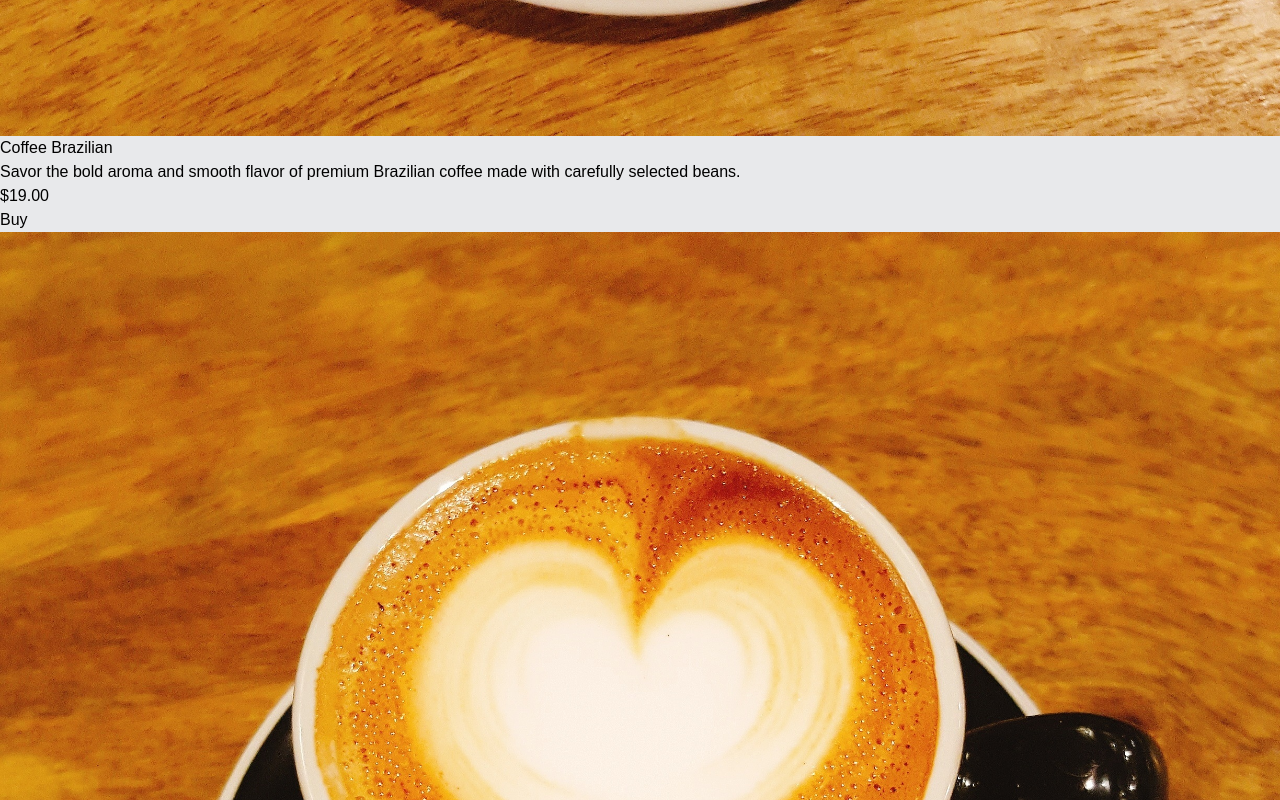
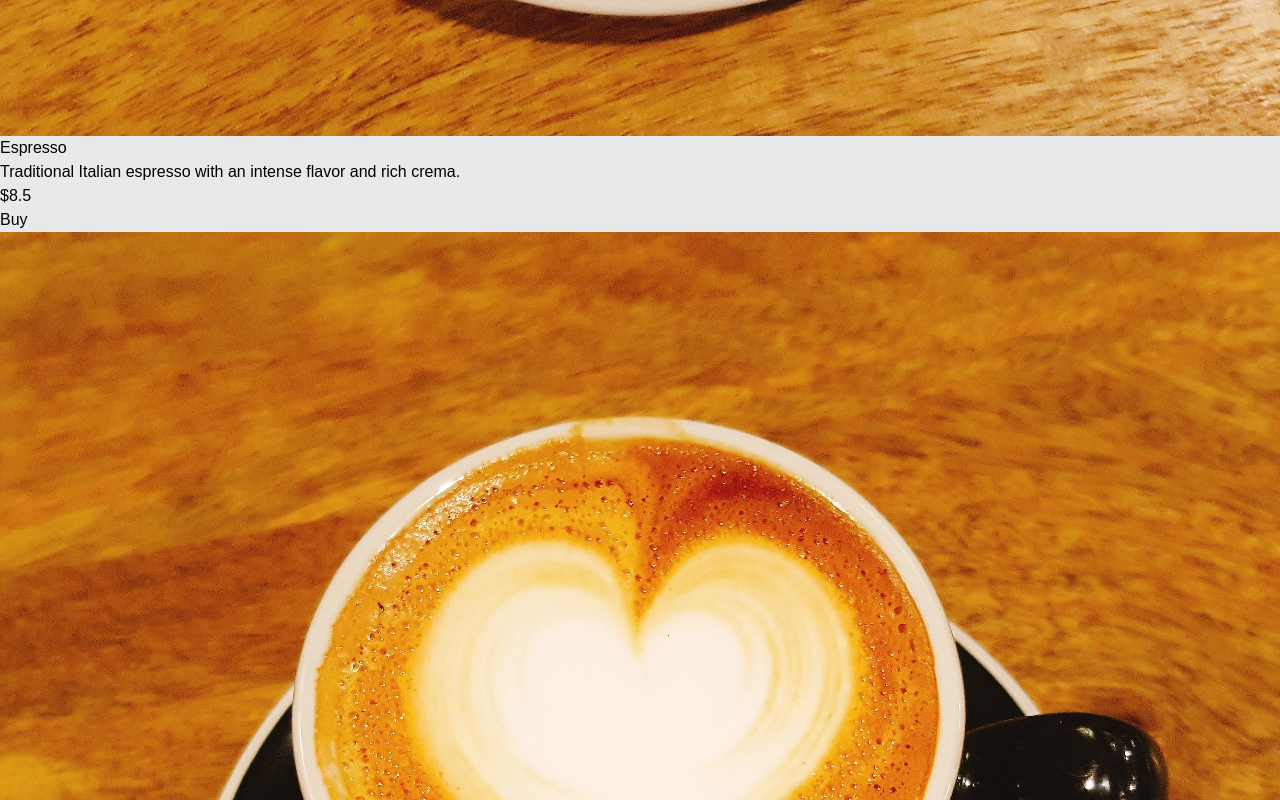
Before and after one commit to Victor227br/Zoka, a React (Vite) app: page / in a window 1280 px wide. Shown: the part 7420-8220 px from the top of the page. Built offline with nearby package versions, Linux system fonts and the light colour scheme; a web font is replaced by a local one.

Commit message:
recive data of product from MenuCategories

```diff
--- a/src/components/MenuItem.jsx
+++ b/src/components/MenuItem.jsx
@@ -1,6 +1,8 @@
 import { Link } from "react-router-dom";
 
-const MenuItem = () => {
+const MenuItem = ({product}) => {
+  const {id, name, price, stock, type, status, description} = product;
+
 return(
  <Link to="/Product">
 <div
@@ -41,8 +43,8 @@ return(
 
   <div className="flex flex-col flex-1 justify-between lg:mt-2">
     <div>
-      <h2 className="text-lg sm:text-xl font-bold text-[#1D3557]">Coffee Brazilian</h2>
-      <p className="text-sm text-[#5F6368] mt-2">Savor the bold aroma and smooth flavor of premium Brazilian coffee made with carefully selected beans.</p>
+      <h2 className="text-lg sm:text-xl font-bold text-[#1D3557]">{name}</h2>
+      <p className="text-sm text-[#5F6368] mt-2">{description}</p>
     </div>
 
     <div
@@ -57,7 +59,7 @@ return(
         md:gap-6
         lg:mt-5">
 
-      <h2 className="text-lg font-bold text-[#1D3557]">$19.00</h2>
+      <h2 className="text-lg font-bold text-[#1D3557]">${price}</h2>
 
       <button
         className="
```
